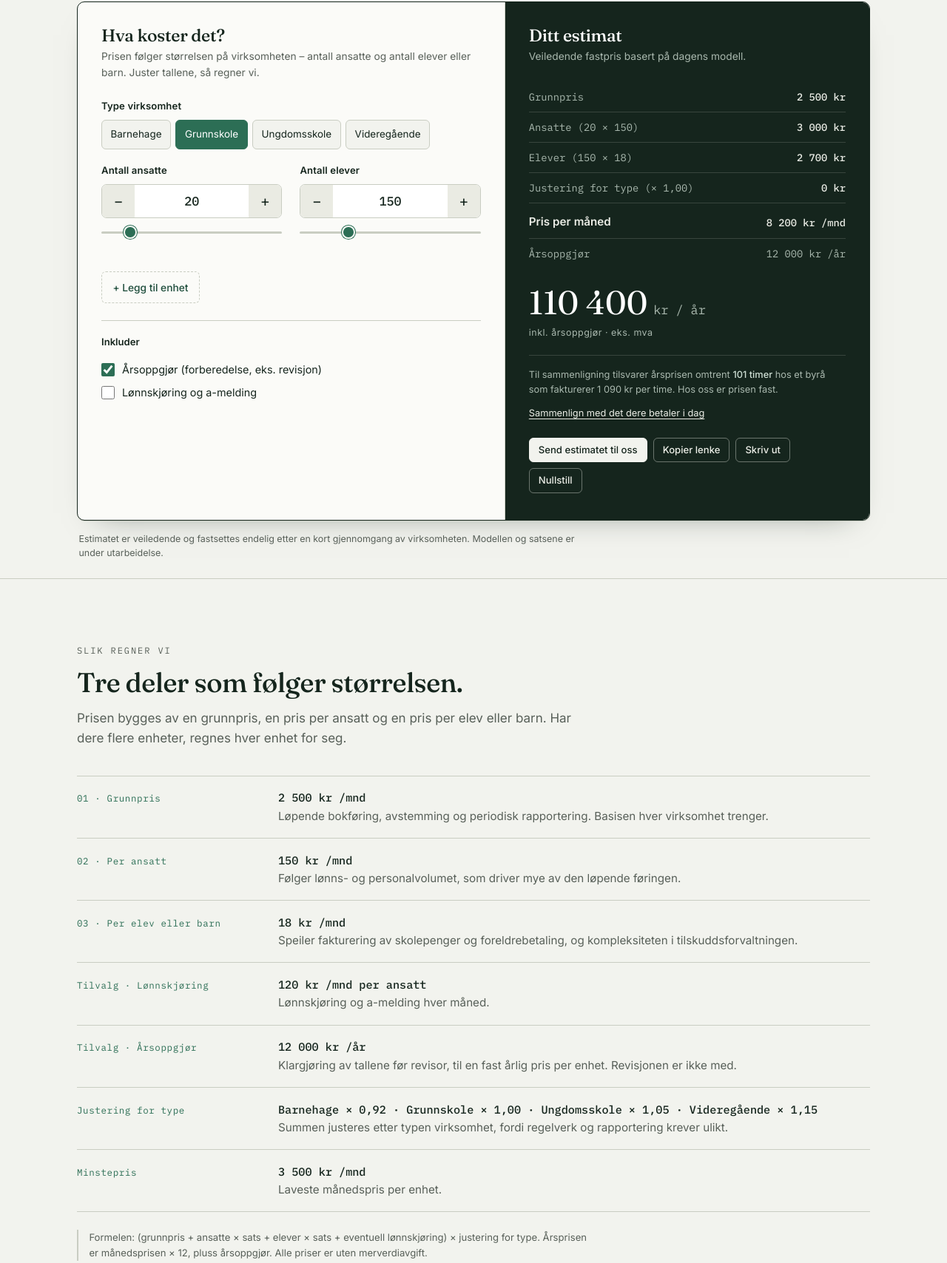
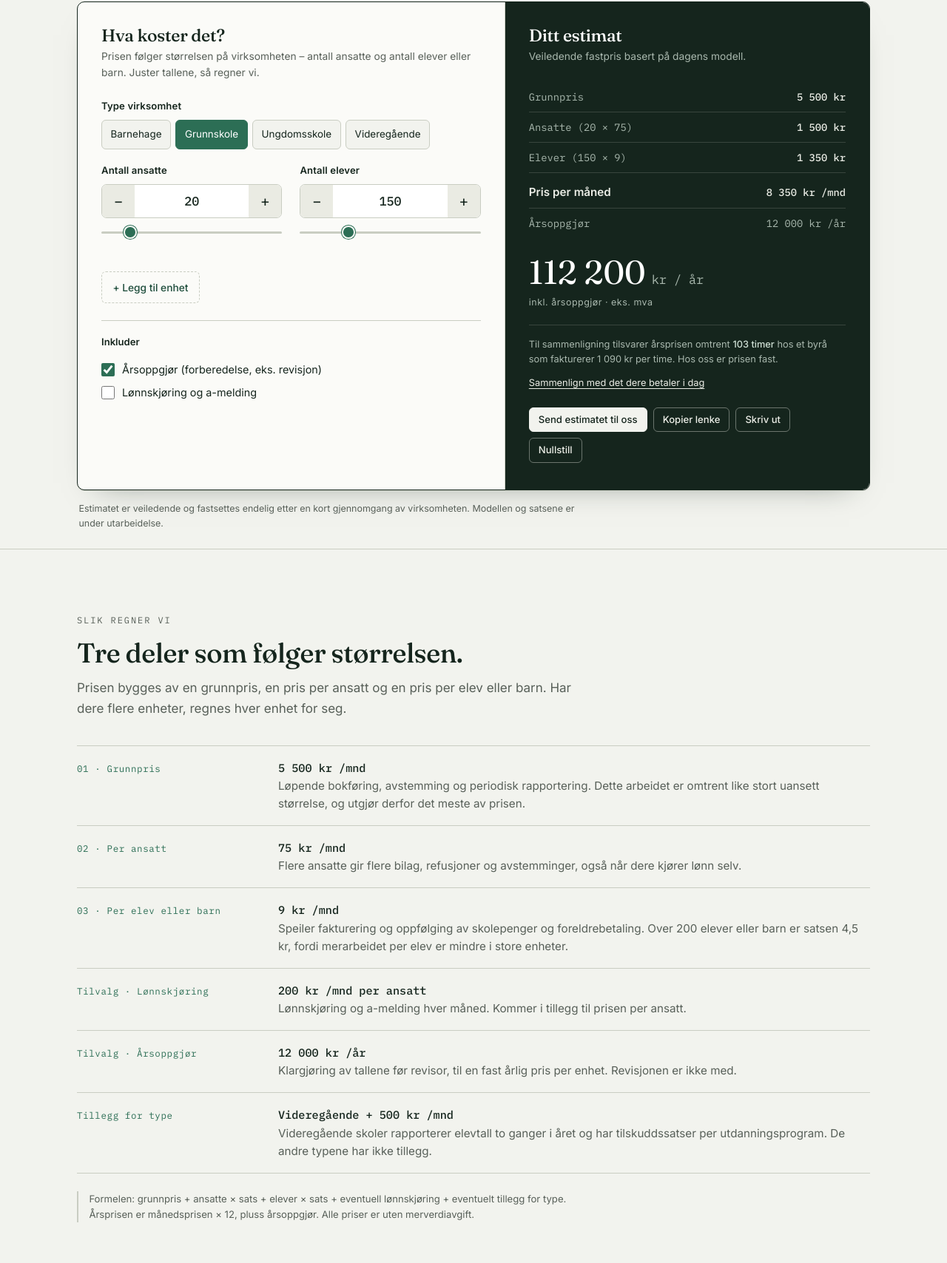
Before and after one commit to NFlugsrud/skoleokonomi.no, a plain HTML site: page priser.html in a window 1280 px wide. Shown: the part 498-2206 px from the top of the page at 74% size. Drawn offline with Linux system fonts and the light colour scheme.

Commit message:
Ny prismodell og oppdaterte tekster

```diff
--- a/assets/js/kalkulator.js
+++ b/assets/js/kalkulator.js
@@ -28,11 +28,11 @@
     var rader = [
       ['Grunnpris', P.kr(u.grunnpris)],
       ['Ansatte (' + P.tall(u.enhet.ansatte) + ' × ' + P.sats(M.perAnsatt) + ')', P.kr(u.ansatte)],
-      [info.Teller + ' (' + P.tall(u.enhet.elever) + ' × ' + P.sats(M.perElev) + ')', P.kr(u.elever)]
+      [info.Teller + ' (' + P.tall(u.antallUnder) + ' × ' + P.sats(M.perElev) + ')', P.kr(u.eleverUnder)]
     ];
+    if (u.antallOver > 0) rader.push([info.Teller + ' over ' + P.tall(M.elevTerskel) + ' (' + P.tall(u.antallOver) + ' × ' + P.sats(M.perElevOver) + ')', P.kr(u.eleverOver)]);
     if (medLonn) rader.push(['Lønn (' + P.tall(u.enhet.ansatte) + ' × ' + P.sats(M.perAnsattLonn) + ')', P.kr(u.lonn)]);
-    rader.push(['Justering for type (' + P.faktorTekst(u.faktor) + ')', fortegn(u.typejustering)]);
-    if (u.gulvtillegg > 0) rader.push(['Opp til minstepris (' + P.kr(M.minMnd) + ' per måned)', fortegn(u.gulvtillegg)]);
+    if (u.typetillegg) rader.push(['Tillegg for ' + info.navn.toLowerCase(), fortegn(u.typetillegg)]);
     return rader;
   }
 
--- a/assets/js/priser.js
+++ b/assets/js/priser.js
@@ -10,9 +10,9 @@
     el.textContent = P.sats(M[el.getAttribute('data-sats')]) + (el.getAttribute('data-enhet') || '');
   });
 
-  document.querySelectorAll('[data-typefaktorer]').forEach(function (el) {
-    el.textContent = P.TYPER.map(function (t) {
-      return t.navn + ' ' + P.faktorTekst(M.typeFaktor[t.id]);
+  document.querySelectorAll('[data-typetillegg]').forEach(function (el) {
+    el.textContent = P.TYPER.filter(function (t) { return M.typeTillegg[t.id]; }).map(function (t) {
+      return t.navn + ' + ' + P.kr(M.typeTillegg[t.id]) + ' /mnd';
     }).join(' · ');
   });
 
--- a/assets/js/prismodell.js
+++ b/assets/js/prismodell.js
@@ -12,14 +12,22 @@
   //  Tallene er FORELØPIGE plassholdere og skal kalibreres mot reelle
   //  elev-/barnetall før lansering (se TODO.md).
   // ====================================================================
+  //
+  //  Tanken bak strukturen: det meste av arbeidet er likt uansett størrelse
+  //  (månedsavslutning, avstemming, rapportering), så grunnprisen bærer mest.
+  //  Ansatte og elever/barn er en tilnærming til bilagsmengden. Elevsatsen
+  //  halveres over en terskel, fordi merarbeidet per elev er lite i store enheter.
+  //  Lønnskjøring er det som faktisk følger antall ansatte, og prises deretter.
+  //  Forskjell mellom typer virksomhet er et fast tillegg, ikke en faktor.
   var PRISMODELL = {
-    grunnpris: 2500,          // kr/mnd basisarbeid per enhet
-    perAnsatt: 150,           // kr/mnd per ansatt
-    perElev: 18,              // kr/mnd per elev/barn
-    perAnsattLonn: 120,       // kr/mnd per ansatt HVIS lønnskjøring inkluderes
+    grunnpris: 5500,          // kr/mnd basisarbeid per enhet
+    perAnsatt: 75,            // kr/mnd per ansatt (uten lønnskjøring)
+    perElev: 9,               // kr/mnd per elev/barn opp til terskelen
+    elevTerskel: 200,         // antall elever/barn før lavere sats slår inn
+    perElevOver: 4.5,         // kr/mnd per elev/barn over terskelen
+    perAnsattLonn: 200,       // kr/mnd per ansatt HVIS lønnskjøring inkluderes
     arsoppgjor: 12000,        // kr/år per enhet (forberedelse, eks. revisjon)
-    minMnd: 3500,             // gulv: laveste månedspris per enhet
-    typeFaktor: { barnehage: 0.92, grunnskole: 1.0, ungdomsskole: 1.05, videregaaende: 1.15 },
+    typeTillegg: { barnehage: 0, grunnskole: 0, ungdomsskole: 0, videregaaende: 500 }, // kr/mnd
     sammenlignTimepris: 1090  // timepris brukt i sammenligningen mot timebasert byrå
   };
 
@@ -76,29 +84,32 @@
     return { enheter: enheter, arsoppgjor: t.arsoppgjor !== false, lonn: t.lonn === true };
   }
 
-  // Månedspris for én enhet. Hver rad avrundes til hele kroner, slik at radene alltid
-  // summerer nøyaktig til månedsprisen som vises.
+  // Månedspris for én enhet. Hver rad avrundes til hele kroner, og månedsprisen er summen
+  // av radene, slik at utregningen som vises alltid går opp.
   function beregnEnhet(enhet, medLonn, modell) {
     var m = modell || PRISMODELL;
     var e = nyEnhet(enhet);
-    var faktor = m.typeFaktor[e.type] || 1;
+    var terskel = m.elevTerskel > 0 ? Math.round(m.elevTerskel) : Infinity;
+    var antallUnder = Math.min(e.elever, terskel);
+    var antallOver = e.elever - antallUnder;
     var grunnpris = Math.round(m.grunnpris);
     var ansatte = Math.round(e.ansatte * m.perAnsatt);
-    var elever = Math.round(e.elever * m.perElev);
+    var eleverUnder = Math.round(antallUnder * m.perElev);
+    var eleverOver = Math.round(antallOver * m.perElevOver);
     var lonn = medLonn ? Math.round(e.ansatte * m.perAnsattLonn) : 0;
-    var delsum = grunnpris + ansatte + elever + lonn;
-    var justert = Math.round(delsum * faktor);
-    var mnd = Math.max(Math.round(m.minMnd), justert);
+    var typetillegg = Math.round((m.typeTillegg || {})[e.type] || 0);
     return {
       enhet: e,
-      faktor: faktor,
       grunnpris: grunnpris,
       ansatte: ansatte,
-      elever: elever,
+      antallUnder: antallUnder,
+      antallOver: antallOver,
+      eleverUnder: eleverUnder,
+      eleverOver: eleverOver,
+      elever: eleverUnder + eleverOver,
       lonn: lonn,
-      typejustering: justert - delsum,
-      gulvtillegg: mnd - justert,
-      mnd: mnd
+      typetillegg: typetillegg,
+      mnd: grunnpris + ansatte + eleverUnder + eleverOver + lonn + typetillegg
     };
   }
 
@@ -160,7 +171,6 @@
   function tall(v) { return tallformat.format(Math.round(v)).replace(/-/g, '−'); }
   function sats(v) { return satsformat.format(v); }
   function kr(v) { return tall(v) + ' kr'; }
-  function faktorTekst(f) { return '× ' + f.toFixed(2).replace('.', ','); }
   function enhetsnavn(e, i) { return e.navn || 'Enhet ' + (i + 1); }
 
   // Estimatet som ren tekst, én linje per element. Brukes i e-post fra kontaktskjemaet.
@@ -195,7 +205,6 @@
     tall: tall,
     sats: sats,
     kr: kr,
-    faktorTekst: faktorTekst,
     enhetsnavn: enhetsnavn,
     oppsummering: oppsummering
   };
--- a/priser.html
+++ b/priser.html
@@ -81,34 +81,30 @@
       <ul class="hovedbok hovedbok--pris">
         <li class="hovedbok__rad">
           <p class="hovedbok__nokkel">01 · Grunnpris</p>
-          <p class="hovedbok__tekst"><strong class="hovedbok__verdi" data-sats="grunnpris" data-enhet=" kr /mnd"></strong><br>Løpende bokføring, avstemming og periodisk rapportering. Basisen hver virksomhet trenger.</p>
+          <p class="hovedbok__tekst"><strong class="hovedbok__verdi" data-sats="grunnpris" data-enhet=" kr /mnd"></strong><br>Løpende bokføring, avstemming og periodisk rapportering. Dette arbeidet er omtrent like stort uansett størrelse, og utgjør derfor det meste av prisen.</p>
         </li>
         <li class="hovedbok__rad">
           <p class="hovedbok__nokkel">02 · Per ansatt</p>
-          <p class="hovedbok__tekst"><strong class="hovedbok__verdi" data-sats="perAnsatt" data-enhet=" kr /mnd"></strong><br>Følger lønns- og personalvolumet, som driver mye av den løpende føringen.</p>
+          <p class="hovedbok__tekst"><strong class="hovedbok__verdi" data-sats="perAnsatt" data-enhet=" kr /mnd"></strong><br>Flere ansatte gir flere bilag, refusjoner og avstemminger, også når dere kjører lønn selv.</p>
         </li>
         <li class="hovedbok__rad">
           <p class="hovedbok__nokkel">03 · Per elev eller barn</p>
-          <p class="hovedbok__tekst"><strong class="hovedbok__verdi" data-sats="perElev" data-enhet=" kr /mnd"></strong><br>Speiler fakturering av skolepenger og foreldrebetaling, og kompleksiteten i tilskuddsforvaltningen.</p>
+          <p class="hovedbok__tekst"><strong class="hovedbok__verdi" data-sats="perElev" data-enhet=" kr /mnd"></strong><br>Speiler fakturering og oppfølging av skolepenger og foreldrebetaling. Over <span data-sats="elevTerskel"></span> elever eller barn er satsen <span data-sats="perElevOver" data-enhet=" kr"></span>, fordi merarbeidet per elev er mindre i store enheter.</p>
         </li>
         <li class="hovedbok__rad">
           <p class="hovedbok__nokkel">Tilvalg · Lønnskjøring</p>
-          <p class="hovedbok__tekst"><strong class="hovedbok__verdi" data-sats="perAnsattLonn" data-enhet=" kr /mnd per ansatt"></strong><br>Lønnskjøring og a-melding hver måned.</p>
+          <p class="hovedbok__tekst"><strong class="hovedbok__verdi" data-sats="perAnsattLonn" data-enhet=" kr /mnd per ansatt"></strong><br>Lønnskjøring og a-melding hver måned. Kommer i tillegg til prisen per ansatt.</p>
         </li>
         <li class="hovedbok__rad">
           <p class="hovedbok__nokkel">Tilvalg · Årsoppgjør</p>
           <p class="hovedbok__tekst"><strong class="hovedbok__verdi" data-sats="arsoppgjor" data-enhet=" kr /år"></strong><br>Klargjøring av tallene før revisor, til en fast årlig pris per enhet. Revisjonen er ikke med.</p>
         </li>
         <li class="hovedbok__rad">
-          <p class="hovedbok__nokkel">Justering for type</p>
-          <p class="hovedbok__tekst"><strong class="hovedbok__verdi" data-typefaktorer></strong><br>Summen justeres etter typen virksomhet, fordi regelverk og rapportering krever ulikt.</p>
-        </li>
-        <li class="hovedbok__rad">
-          <p class="hovedbok__nokkel">Minstepris</p>
-          <p class="hovedbok__tekst"><strong class="hovedbok__verdi" data-sats="minMnd" data-enhet=" kr /mnd"></strong><br>Laveste månedspris per enhet.</p>
+          <p class="hovedbok__nokkel">Tillegg for type</p>
+          <p class="hovedbok__tekst"><strong class="hovedbok__verdi" data-typetillegg></strong><br>Videregående skoler rapporterer elevtall to ganger i året og har tilskuddssatser per utdanningsprogram. De andre typene har ikke tillegg.</p>
         </li>
       </ul>
-      <p class="merknad" style="margin-top:1.5rem;">Formelen: (grunnpris + ansatte × sats + elever × sats + eventuell lønnskjøring) × justering for type. Årsprisen er månedsprisen × 12, pluss årsoppgjør. Alle priser er uten merverdiavgift.</p>
+      <p class="merknad" style="margin-top:1.5rem;">Formelen: grunnpris + ansatte × sats + elever × sats + eventuell lønnskjøring + eventuelt tillegg for type. Årsprisen er månedsprisen × 12, pluss årsoppgjør. Alle priser er uten merverdiavgift.</p>
     </div>
   </section>
 
```
Also changed, not shown: index.html (+1 -1 lines), sporsmal-og-svar.html (+1 -1 lines).
